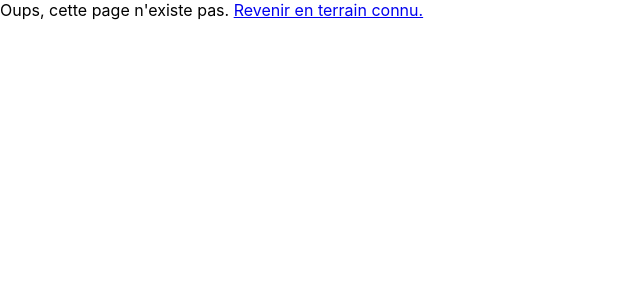
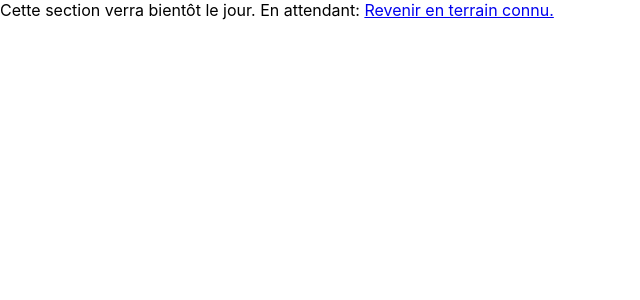
Before and after one commit to TomBrillouet/APA-PEC, a React (Vite) app: page /tests in a window 1280 px wide. Shown: the top 300 px of the page, without its empty margins (0-640 px from the left). Built offline with nearby package versions, Linux system fonts and the light colour scheme; no server answers; sample sign-in values are in the browser's storage.

Commit message:
✨F08: MENU > prepare Tests navItem

```diff
--- a/src/App.jsx
+++ b/src/App.jsx
@@ -5,6 +5,7 @@ import Dashboard from "./components/pages/dashboard/Dashboard"
 import Stats from "./components/pages/dashboard/stats/Stats"
 import { useAuth } from "./context/AuthContext"
 import Loader from "./components/reusable/Loader"
+import Tests from "./components/pages/dashboard/tests/Tests"
 
 export default function App() {
   const { currentUser, loading } = useAuth()
@@ -20,6 +21,7 @@ export default function App() {
       <Route path="/dashboard" element={<Dashboard />} />
       <Route path="/dashboard/:status" element={<Dashboard />} />
       <Route path="/stats" element={<Stats />} />
+      <Route path="/tests" element={<Tests />} />
       <Route path="*" element={<ErrorPage />} />
     </Routes>
   )
--- a/src/components/pages/dashboard/Menu/navItems.jsx
+++ b/src/components/pages/dashboard/Menu/navItems.jsx
@@ -1,6 +1,7 @@
 import { AiOutlineFileDone } from "react-icons/ai"
 import { IoMdHome } from "react-icons/io"
 import { IoStatsChartOutline } from "react-icons/io5"
+import { MdOutlineSettingsInputComposite } from "react-icons/md"
 
 export const navItems = [
   { label: "Mes patients", icon: <IoMdHome />, path: "/dashboard" },
@@ -10,4 +11,5 @@ export const navItems = [
     path: "/dashboard/archived",
   },
   { label: "Stats", icon: <IoStatsChartOutline />, path: "/stats" },
+  { label: "Tests", icon: <MdOutlineSettingsInputComposite />, path: "/tests" },
 ]
--- /dev/null
+++ b/src/components/pages/dashboard/tests/Tests.jsx
@@ -0,0 +1,10 @@
+import { NavLink } from "react-router"
+
+export default function Tests() {
+  return (
+    <div>
+      <span>Cette section verra bientôt le jour. En attendant: </span>
+      <NavLink to={"/dashboard"}>Revenir en terrain connu.</NavLink>
+    </div>
+  )
+}
```
